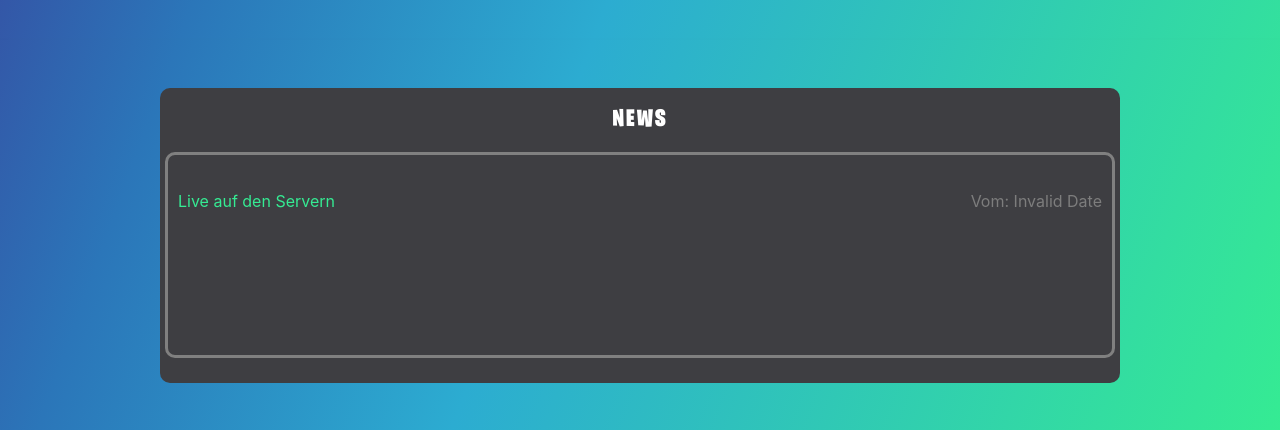
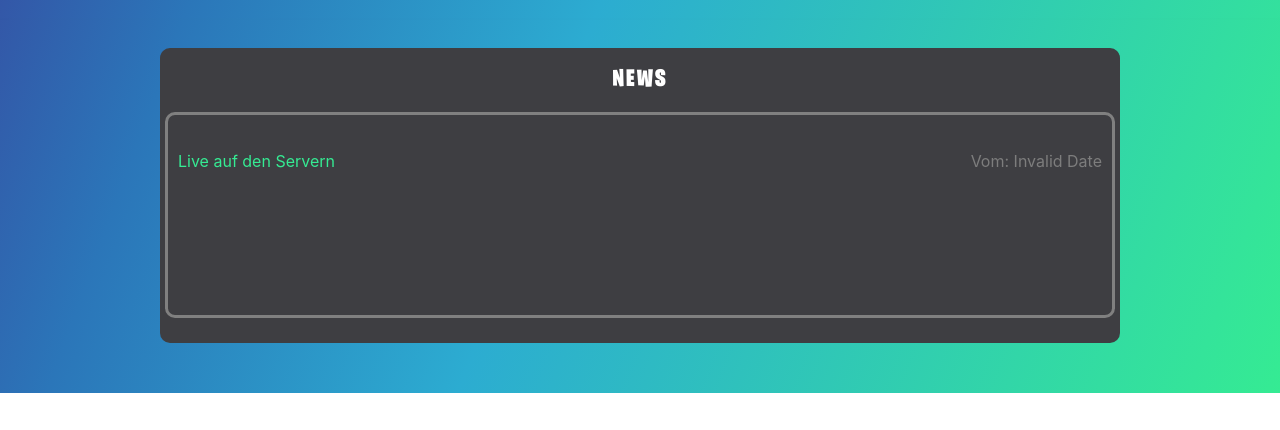
Before and after one commit to SO-Eng/Fortnite-InfoSite, a React (Create React App) app: page / in a window 1280 px wide. Shown: the part 708-1138 px from the top of the page. After the commit the page ends 1101 px from the top, so only its background shows below. Built offline with nearby package versions, Linux system fonts and the light colour scheme; no server answers.

Commit message:
Adjusted News height on Home.js

```diff
--- a/src/App.css
+++ b/src/App.css
@@ -140,7 +140,7 @@ nav{
   position: relative;
   box-shadow: 0px -5px 5px #647f80cc;
   width: 100%;
-  height: 40px;
+  height: 20px;
 }
 
 .homeStart{
@@ -175,7 +175,7 @@ nav{
   max-width: 1050px;
   min-height: 50px;
   padding-bottom: 20px;
-  margin-top: 50px;
+  margin-top: 30px;
   margin-bottom: 50px;
   border-radius: 10px;
 }
```
